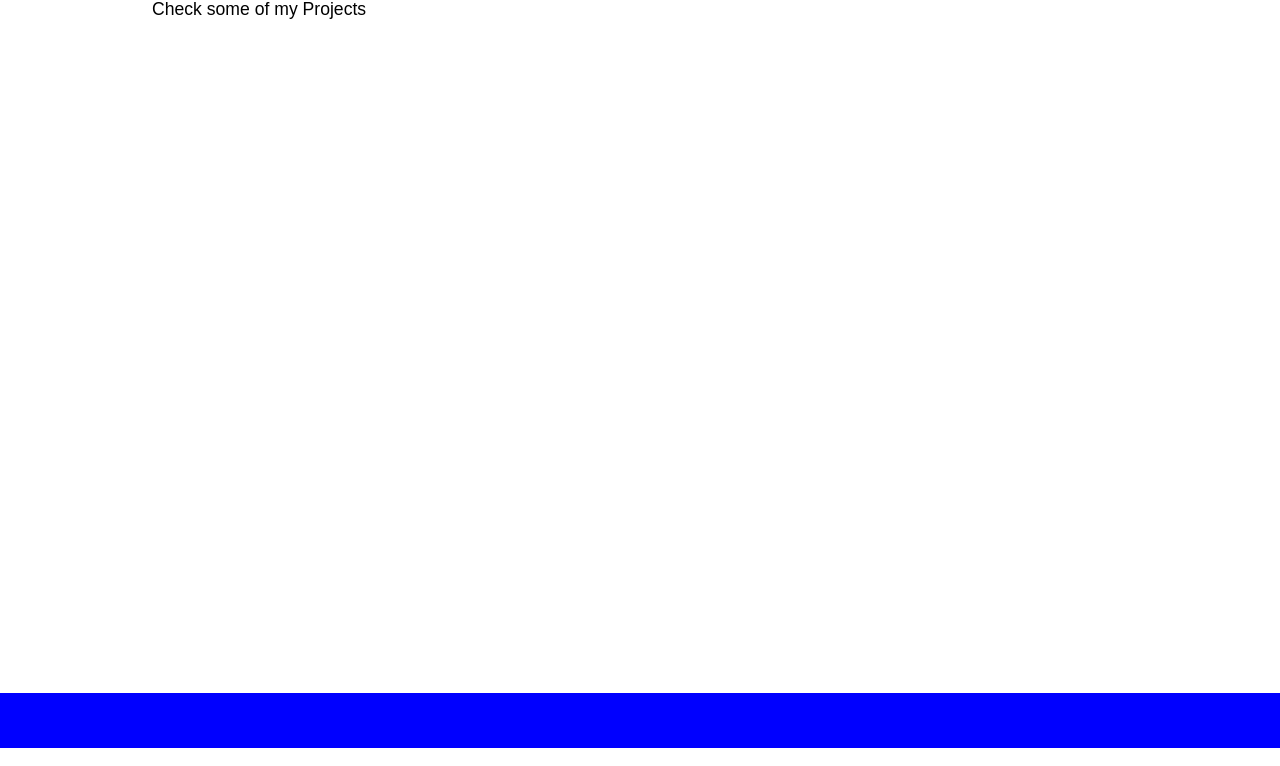
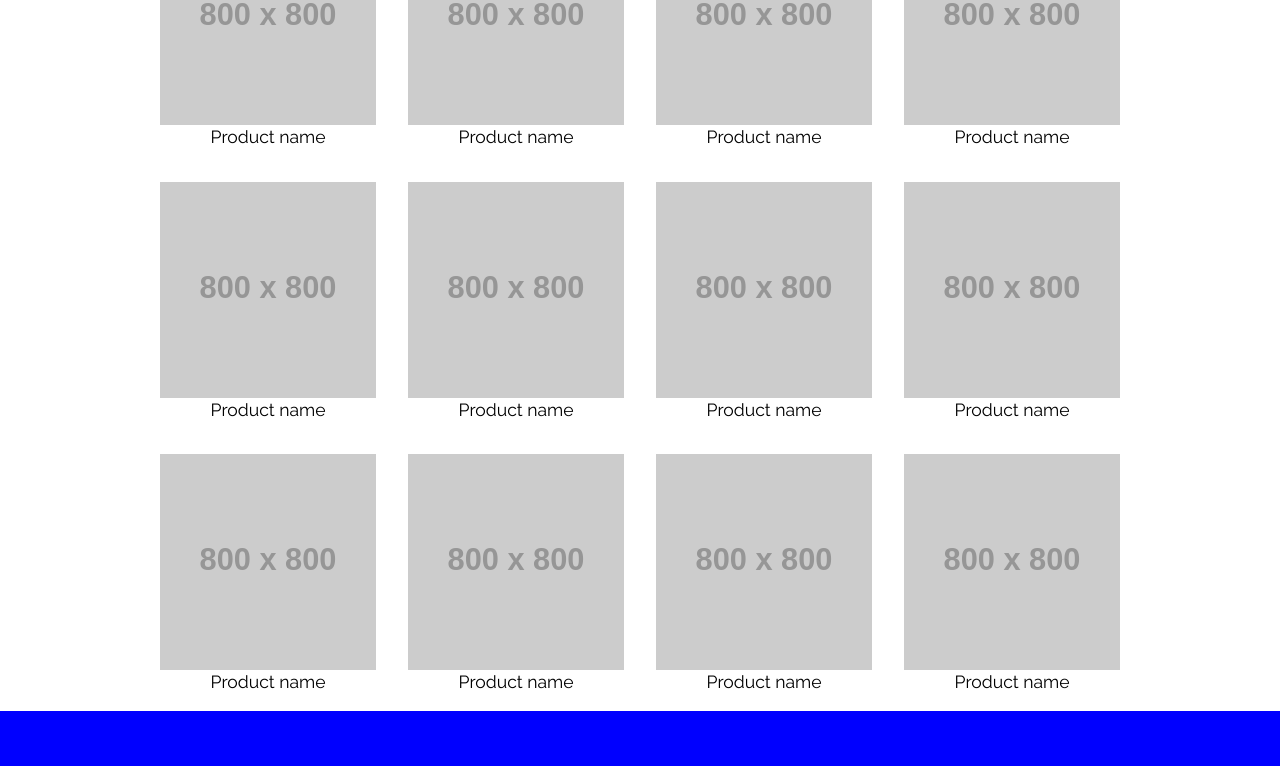
Before and after one commit to Namrajp/Hamburger-menu, a plain HTML site: page work.html in a window 1280 px wide. Shown: the part 252-1018 px from the top of the page. Drawn offline with nearby package versions, Linux system fonts and the light colour scheme; placeholder pictures from the web are drawn by us.

Commit message:
added page content grid and gallery

```diff
--- /dev/null
+++ b/app/scss/_gallery.scss
@@ -0,0 +1,62 @@
+.container {
+    margin: 0 auto;
+    padding: 0 1rem;
+    max-width: 1200px;
+    text-align: center;
+    color: black;
+
+ }
+
+.grid-gallery {
+    display: flex;
+    flex-wrap: wrap;
+
+    & a:hover {
+        background-color: tomato;
+        color: black;
+        padding: 0.3rem;
+
+    }
+    /* Mobile first layout complete */
+/* Tablet second layout begin */
+    .cell {
+
+        margin: 1rem;
+        .cell img {
+            display: block;
+
+            & img:hover {
+                transform: translateY(-0.4rem);
+                transform: scale(1.2);
+            }
+        }
+
+    }
+}
+.responsive-image {
+    max-width: 100%;
+}
+
+
+
+
+
+@media screen and (min-width: 600px) {
+    .cell {
+        width: calc(50% - 2rem);
+    }
+}
+
+/* Laptop layout begin */
+
+@media screen and (min-width: 800px) {
+    .cell {
+        width: calc(100%/3 - 2rem);
+    }
+}
+
+@media screen and (min-width: 1000px) {
+    .cell {
+        width: calc(100%/4 - 2rem);
+    }
+}
--- a/app/scss/_globals.scss
+++ b/app/scss/_globals.scss
@@ -26,8 +26,11 @@ footer {
     justify-content: center;
     align-items: center;
 }
-.about, .work, .contacts, .home {
+.about, .contacts, .home {
     height: 100vh;
     padding-top: 3rem;
-
 }
+.work {
+    height: auto;
+    padding-top: 3rem;
+}
--- a/app/scss/_header.scss
+++ b/app/scss/_header.scss
@@ -71,6 +71,9 @@ header,
         width: 77%;
         margin:auto;
       }
+      &:hover {
+        border: 1px solid grey;
+      }
       &.active::before{
         opacity: 1;
         background: linear-gradient(to right, lime, tomato);;
--- /dev/null
+++ b/app/scss/_layouts.scss
@@ -0,0 +1,22 @@
+.wrapper {
+    display: flex;
+    justify-content: center;
+}
+.grid {
+    display: grid;
+    max-width: auto;
+    grid-template-columns: 1fr 2fr;
+    grid-template-rows: 2fr 1fr 2fr; /* our ad block to be half the size of our first row and third*/
+
+}
+.ad {
+    grid-column-start: 1;
+    grid-column-end: 3;
+}
+.grid > div {
+    border: 1px dashed grey;
+    padding: 25px;
+}
+h1 {
+    margin-top: 0;
+}
--- a/app/scss/style.scss
+++ b/app/scss/style.scss
@@ -5,12 +5,15 @@
 @import 'header';
 @import 'media';
 @import 'contacts';
+@import 'layouts';
+@import 'gallery';
+
 
 .page-wrap {
     color: black;
     position: relative;
     left: 0;
-    max-width: 1000px;
+    max-width: 1300px;
     width: 80%;
     margin: 0 auto;
     line-height: 1.4;
--- a/work.html
+++ b/work.html
@@ -39,7 +39,7 @@
     <div class="header__breadcrumb">
         <div class="page-wrap">
             <a href="index.html">Home /</a>
-            <span><a href="about.html">About</a></span>
+            <span><a href="work.html">Work</a></span>
         </div>
 
     </div>
@@ -48,12 +48,61 @@
 
     <div id="work" class="page-wrap">
       <section class="work container">
-        <div class="row">
-            <h1>MY WORK</h1>
-            <p>Check some of my Projects
+        <div class="grid-gallery">
+            <div class="cell">
+              <img src="http://placehold.it/800x800" class="responsive-image" />
+              <a><span>Product name</span></a>
+            </div>
+            <div class="cell">
+              <img src="http://placehold.it/800x800" class="responsive-image" />
+              <a><span>Product name</span></a>
 
-            </p>
-        </div>
+            </div>
+            <div class="cell">
+              <img src="http://placehold.it/800x800" class="responsive-image" />
+              <a><span>Product name</span></a>
+            </div>
+            <div class="cell">
+              <img src="http://placehold.it/800x800" class="responsive-image" />
+              <a><span>Product name</span></a>
+            </div>
+
+            <div class="cell">
+                <img src="http://placehold.it/800x800" class="responsive-image" />
+                <a><span>Product name</span></a>
+              </div>
+              <div class="cell">
+                <img src="http://placehold.it/800x800" class="responsive-image" />
+                <a><span>Product name</span></a>
+
+              </div>
+              <div class="cell">
+                <img src="http://placehold.it/800x800" class="responsive-image" />
+                <a><span>Product name</span></a>
+              </div>
+              <div class="cell">
+                <img src="http://placehold.it/800x800" class="responsive-image" />
+                <a><span>Product name</span></a>
+              </div>
+
+              <div class="cell">
+                <img src="http://placehold.it/800x800" class="responsive-image" />
+                <a><span>Product name</span></a>
+              </div>
+              <div class="cell">
+                <img src="http://placehold.it/800x800" class="responsive-image" />
+                <a><span>Product name</span></a>
+
+              </div>
+              <div class="cell">
+                <img src="http://placehold.it/800x800" class="responsive-image" />
+                <a><span>Product name</span></a>
+              </div>
+              <div class="cell">
+                <img src="http://placehold.it/800x800" class="responsive-image" />
+                <a><span>Product name</span></a>
+              </div>
+          </div>
     </section>
 </div>
 
```
Also changed, not shown: contact.html (+1 -1 lines), index.html (+24 -5 lines), dist/css/style.css, 1 other file.
